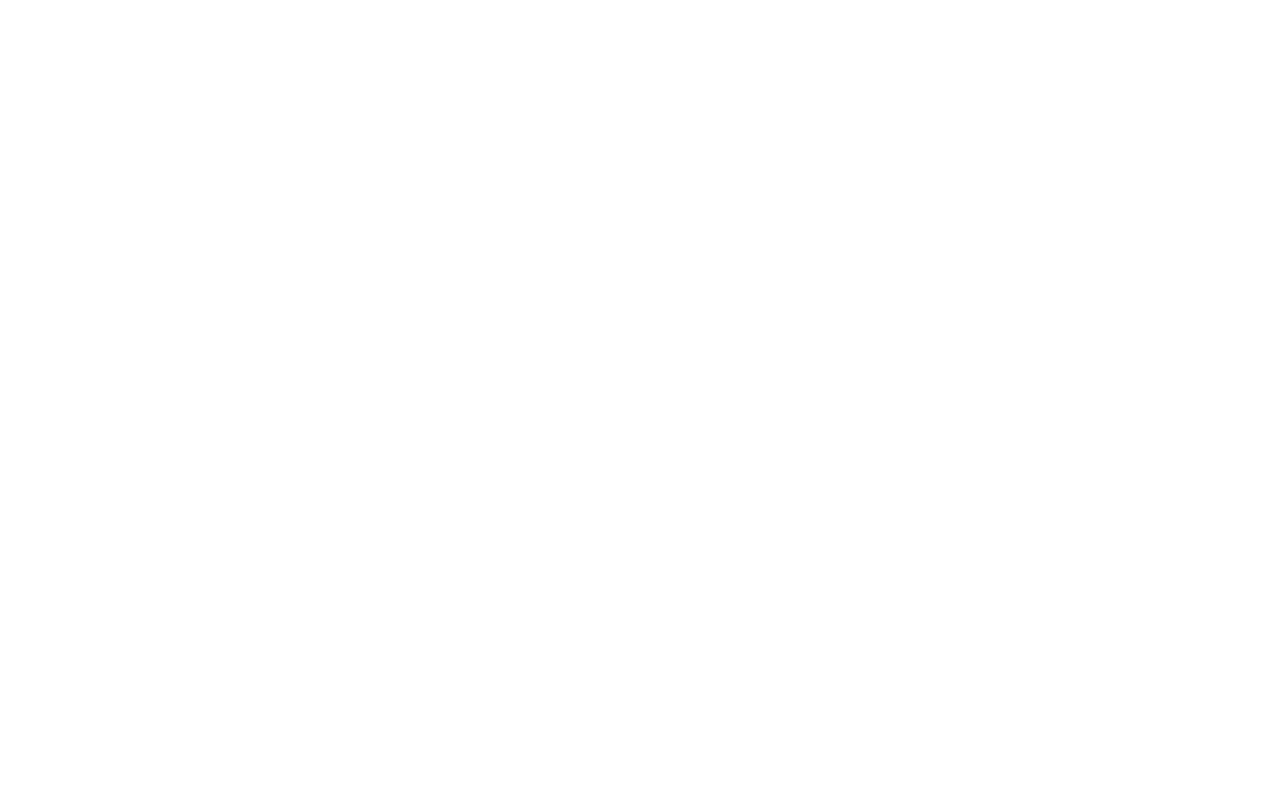
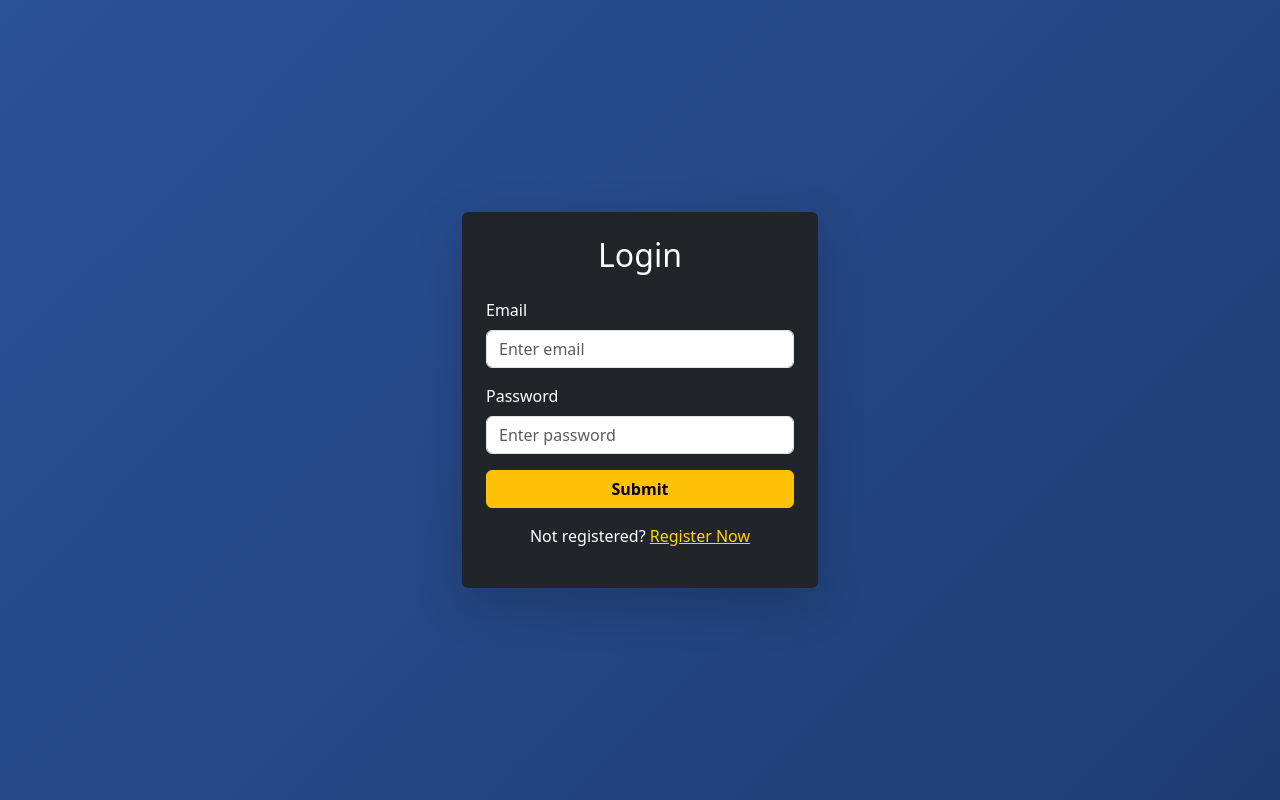
Before and after one commit to Ri6461/yatranepal-1, a React (Create React App) app: page /login in a window 1280 px wide. Before the commit this address had no page. Built offline with nearby package versions, Linux system fonts and the light colour scheme; the HTML template or start-up script is replaced by a standard one.

Commit message:
Login, Register

```diff
--- a/src/App.js
+++ b/src/App.js
@@ -1,13 +1,15 @@
 import logo from "./logo.svg";
 import "./App.css";
 import { BrowserRouter, Route, Routes } from "react-router-dom";
-import { Home } from "./Pages/ExpPage";
+import { Home, Login, Register } from "./Pages/ExpPage";
 
 function App() {
   return (
     <BrowserRouter>
       <Routes>
         <Route path="/" element={<Home />} />
+        <Route path="/login" element={<Login/>}/>
+        <Route path="/register" element={<Register/>}/>
       </Routes>
     </BrowserRouter>
   );
--- a/src/Components/Navbar/Navbar.js
+++ b/src/Components/Navbar/Navbar.js
@@ -42,7 +42,7 @@ const Login = () => {
               </li>
             </ul>
 
-            <a className="btn btn-primary" href="#">
+            <a className="btn btn-primary" href="/login">
               Login
             </a>
           </div>
--- a/src/Pages/ExpPage.js
+++ b/src/Pages/ExpPage.js
@@ -1 +1,3 @@
 export  { default as Home } from './Home/Home';
+export { default as Login } from "./Login";
+export { default as Register } from "./Register";
--- /dev/null
+++ b/src/Pages/Login.js
@@ -0,0 +1,91 @@
+// Login.js
+import React, { useState } from "react";
+import { Container, Row, Col, Form, Button, Alert } from "react-bootstrap";
+import "bootstrap/dist/css/bootstrap.min.css";
+
+const Login = () => {
+  const [email, setEmail] = useState("");
+  const [password, setPassword] = useState("");
+  const [error, setError] = useState("");
+
+  const handleSubmit = (e) => {
+    e.preventDefault();
+
+    // Simple validation
+    if (!email || !password) {
+      setError("Please fill in all fields.");
+      return;
+    }
+
+    // Example: fake login logic
+    if (email === "test@example.com" && password === "123456") {
+      setError(""); // clear error
+      alert("Login successful!");
+    } else {
+      setError("Invalid email or password.");
+    }
+  };
+
+  return (
+    <section
+      style={{
+        height: "100vh",
+        background: "linear-gradient(135deg, #2a5298 0%, #1e3c72 100%)",
+        color: "#fff",
+        display: "flex",
+        alignItems: "center",
+      }}
+    >
+      <Container>
+        <Row className="justify-content-center">
+          <Col md={6} lg={4}>
+            <div className="p-4 bg-dark rounded shadow-lg">
+              <h2 className="text-center mb-4">Login</h2>
+
+              {error && <Alert variant="danger">{error}</Alert>}
+
+              <Form onSubmit={handleSubmit}>
+                <Form.Group className="mb-3" controlId="formEmail">
+                  <Form.Label>Email</Form.Label>
+                  <Form.Control
+                    type="email"
+                    placeholder="Enter email"
+                    value={email}
+                    onChange={(e) => setEmail(e.target.value)}
+                  />
+                </Form.Group>
+
+                <Form.Group className="mb-3" controlId="formPassword">
+                  <Form.Label>Password</Form.Label>
+                  <Form.Control
+                    type="password"
+                    placeholder="Enter password"
+                    value={password}
+                    onChange={(e) => setPassword(e.target.value)}
+                  />
+                </Form.Group>
+
+                <Button
+                  type="submit"
+                  variant="warning"
+                  className="w-100 fw-bold"
+                >
+                  Submit
+                </Button>
+              </Form>
+
+              <p className="mt-3 text-center">
+                Not registered?{" "}
+                <a href="/register" style={{ color: "#ffd700" }}>
+                  Register Now
+                </a>
+              </p>
+            </div>
+          </Col>
+        </Row>
+      </Container>
+    </section>
+  );
+};
+
+export default Login;
--- /dev/null
+++ b/src/Pages/Register.js
@@ -0,0 +1,114 @@
+// Register.js
+import React, { useState } from "react";
+import { Container, Row, Col, Form, Button, Alert } from "react-bootstrap";
+import "bootstrap/dist/css/bootstrap.min.css";
+
+const Register = () => {
+  const [name, setName] = useState("");
+  const [email, setEmail] = useState("");
+  const [password, setPassword] = useState("");
+  const [confirmPassword, setConfirmPassword] = useState("");
+  const [error, setError] = useState("");
+
+  const handleSubmit = (e) => {
+    e.preventDefault();
+
+    // Validation
+    if (!name || !email || !password || !confirmPassword) {
+      setError("Please fill in all fields.");
+      return;
+    }
+
+    if (password !== confirmPassword) {
+      setError("Passwords do not match.");
+      return;
+    }
+
+    // Example: fake registration logic
+    setError("");
+    alert("Registration successful!");
+  };
+
+  return (
+    <section
+      style={{
+        height: "100vh",
+        background: "linear-gradient(135deg, #1e3c72 0%, #2a5298 100%)",
+        color: "#fff",
+        display: "flex",
+        alignItems: "center",
+      }}
+    >
+      <Container>
+        <Row className="justify-content-center">
+          <Col md={6} lg={4}>
+            <div className="p-4 bg-dark rounded shadow-lg">
+              <h2 className="text-center mb-4">Register</h2>
+
+              {error && <Alert variant="danger">{error}</Alert>}
+
+              <Form onSubmit={handleSubmit}>
+                <Form.Group className="mb-3" controlId="formName">
+                  <Form.Label>Name</Form.Label>
+                  <Form.Control
+                    type="text"
+                    placeholder="Enter your name"
+                    value={name}
+                    onChange={(e) => setName(e.target.value)}
+                  />
+                </Form.Group>
+
+                <Form.Group className="mb-3" controlId="formEmail">
+                  <Form.Label>Email</Form.Label>
+                  <Form.Control
+                    type="email"
+                    placeholder="Enter email"
+                    value={email}
+                    onChange={(e) => setEmail(e.target.value)}
+                  />
+                </Form.Group>
+
+                <Form.Group className="mb-3" controlId="formPassword">
+                  <Form.Label>Password</Form.Label>
+                  <Form.Control
+                    type="password"
+                    placeholder="Enter password"
+                    value={password}
+                    onChange={(e) => setPassword(e.target.value)}
+                  />
+                </Form.Group>
+
+                <Form.Group className="mb-3" controlId="formConfirmPassword">
+                  <Form.Label>Confirm Password</Form.Label>
+                  <Form.Control
+                    type="password"
+                    placeholder="Confirm password"
+                    value={confirmPassword}
+                    onChange={(e) => setConfirmPassword(e.target.value)}
+                  />
+                </Form.Group>
+
+                <Button
+                  type="submit"
+                  variant="warning"
+                  className="w-100 fw-bold"
+                >
+                  Register
+                </Button>
+              </Form>
+
+              <p className="mt-3 text-center">
+                Already registered?{" "}
+                <a href="/login" style={{ color: "#ffd700" }}>
+                  Login Now
+                </a>
+              </p>
+            </div>
+          </Col>
+        </Row>
+      </Container>
+    </section>
+  );
+};
+
+export default Register;
```
